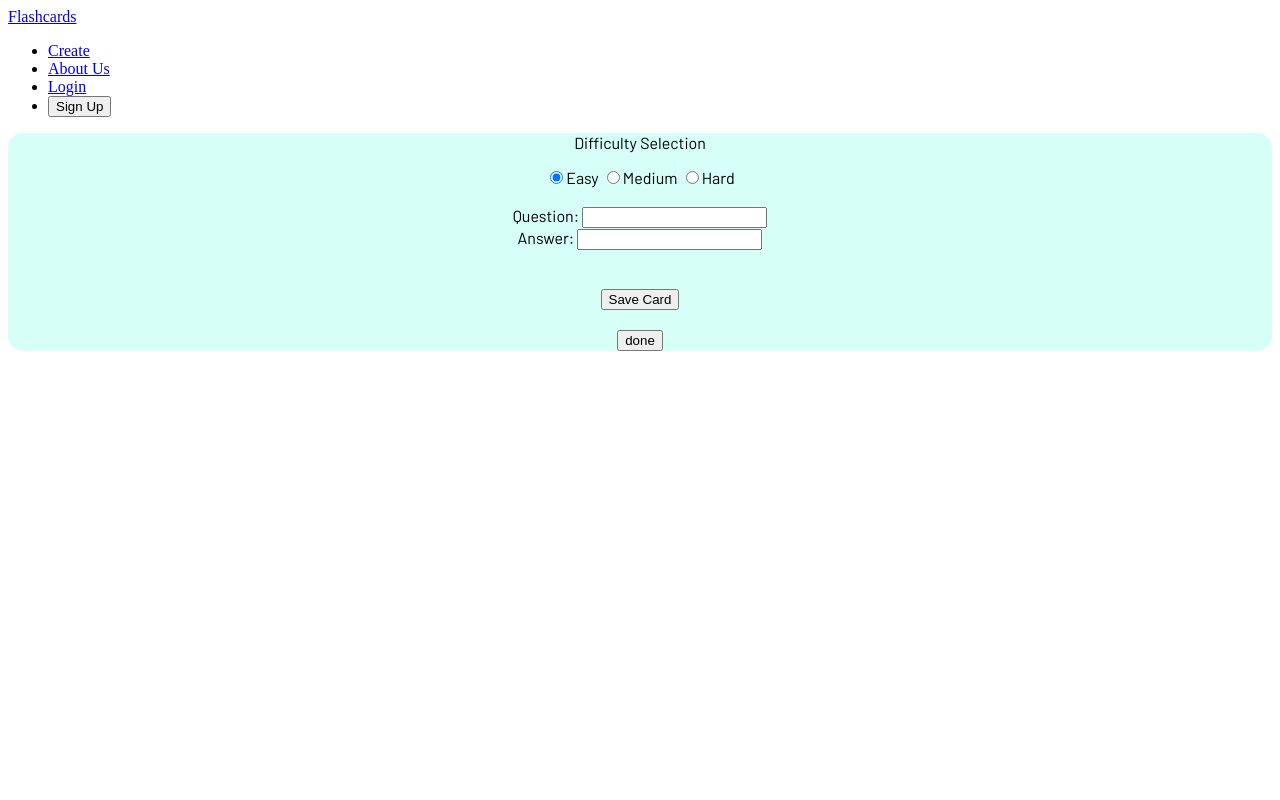
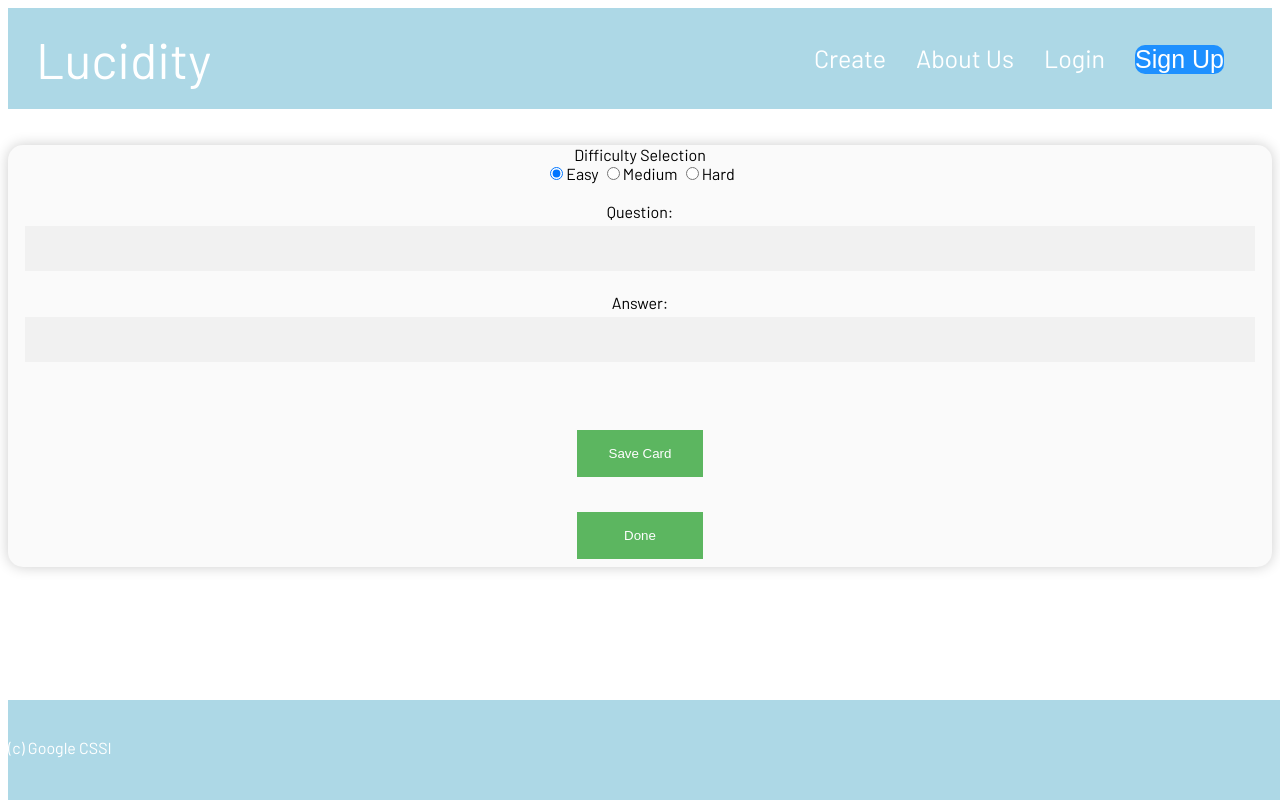
Before and after one commit to adelinowona/Flashcards-Lucidity, a Python web app: template templates/create.html in a window 1280 px wide. Run offline with Jinja, Linux system fonts and the light colour scheme; the template is opened without the code that fills it, so the values that code supplies are empty.

Commit message:
footer, and css stuff added

```diff
--- a/css/create.css
+++ b/css/create.css
@@ -1,4 +1,4 @@
-form, p {
+form {
 text-align: center;
 font-family: 'Barlow', sans-serif;
 }
@@ -6,10 +6,22 @@ font-family: 'Barlow', sans-serif;
 #container1 {
   width:100%;
   height:100%;
-  background: #D5FFF7;
+  background: #FAFAFA;
   top:0;
   left:0;
   flex: auto;
   border-radius: 15px 15px 15px 15px;
   padding: 5px, 0px, 5px, 0px;
+  -webkit-box-shadow: 0px 0px 14px 0px rgba(0,0,0,0.20);
 }
+
+.footer {
+    position: fixed;
+    bottom:0px;
+    width: 100%;
+    margin: 0;
+    background-color: lightblue;
+    height: 100px;/* or however high you would like */
+    font-family: 'Barlow', sans-serif;
+
+}
--- a/css/style.css
+++ b/css/style.css
@@ -1,3 +1,18 @@
+
+
+.footer {
+    position:absolute;
+    bottom:0px;
+    width: 100%;
+    margin: 0;
+    background-color: lightblue;
+    height: 100px;/* or however high you would like */
+    font-family: 'Barlow', sans-serif;
+    color: white;
+
+}
+
+
 
 p{
   padding: 0;
@@ -78,6 +93,17 @@ hr {
   opacity: 0.9;
 }
 
+.savebtn, .donebtn{
+  background-color: #4CAF50;
+  color: white;
+  padding: 16px 20px;
+  margin: 8px 0;
+  border: none;
+  cursor: pointer;
+  width: 10%;
+  opacity: 0.9;
+}
+
 .registerbtn:hover {
   opacity:1;
 }
@@ -91,14 +117,15 @@ hr {
 
 .navbar{
   /* border: 1px solid black; */
-  -webkit-box-shadow: 0px 0px 14px 0px rgba(0,0,0,0.75);
-  border-radius: 10px;
+  /* -webkit-box-shadow: 0px 0px 14px 0px rgba(0,0,0,0.75); */
+  /* border-radius: 10px; */
   min-width: 800px;
   background-color: lightblue;
   display: flex;
   justify-content: space-between;
   align-items: center;
   font-family: 'Barlow', sans-serif;
+  padding: 4px 8px;
 }
 .button-nav{
   background-color: Dodgerblue;
--- a/main.py
+++ b/main.py
@@ -82,7 +82,7 @@ class Profile0Handler(webapp2.RequestHandler):
             template = JINJA_ENVIRONMENT.get_template('templates/profile0.html')
             self.response.write(template.render(dict_variable))
 
- class Create(webapp2.RequestHandler):
+class Create(webapp2.RequestHandler):
     def get(self):
         create_template = JINJA_ENVIRONMENT.get_template('templates/create.html')
         self.response.write(create_template.render())
--- a/templates/Googlelogin.html
+++ b/templates/Googlelogin.html
@@ -14,4 +14,7 @@
     <h1>Welcome you need to sign with Google first</h1><br>
     <h1><a href="{{login_url}}">Sign In</a></h1>
   </body>
+  <div class="footer">
+  <br><br><p>(c) Google CSSI</p>
+</div>
 </html>
--- a/templates/create.html
+++ b/templates/create.html
@@ -3,12 +3,13 @@
   <head>
     <title>Create</title>
     <link rel="stylesheet" href="/css/create.css">
+    <link rel="stylesheet" href="/css/style.css">
     <meta charset="utf-8">
     <link href="https://fonts.googleapis.com/css?family=Barlow&display=swap" rel="stylesheet">
   </head>
   <body>
     <nav class="navbar">
-        <a href="/" class="logo">Flashcards</a>
+        <a href="/" class="logo">Lucidity</a>
         <ul class="main-nav">
             <li>
                 <a href="/" class="nav-links">Create</a>
@@ -25,7 +26,7 @@
         </ul>
       </nav>
 
-    <div id="container1">
+    <br><br><div id="container1">
     <form method=POST action="/create">
       <p class="font">Difficulty Selection</p>
       <label class="font">
@@ -39,11 +40,14 @@
       <br>
       Answer: <input type="text" name="answer" value="">
       <br><br>
-      <br><input type="submit" value="Save Card">
+      <br><input class="savebtn" type="submit" value="Save Card">
     </form>
-    <form action="/profile">
-      <br><input type="submit" value="done">
+    <form action="/profile0">
+      <br><input class="donebtn" type="submit" value="Done">
     </form>
     </div>
   </body>
+  <div class="footer">
+  <br><br><p>(c) Google CSSI</p>
+  </div>
 </html>
--- a/templates/signup.html
+++ b/templates/signup.html
@@ -7,7 +7,7 @@
   </head>
   <body>
     <nav class="navbar">
-        <a href="/" class="logo">Flashcards</a>
+        <a href="/" class="logo">Lucidity</a>
         <ul class="main-nav">
             <li>
                 <a href="/" class="nav-links">Create</a>
@@ -43,4 +43,7 @@
           </div>
         </form>
   </body>
+  <div class="footer">
+  <br><br><p>(c) Google CSSI</p>
+  </div>
 </html>
```
Also changed, not shown: css/flashcardstyle.css (+11 -0 lines), templates/flashcard.html (+4 -3 lines), templates/home.html (+6 -3 lines), templates/profile.html (+6 -1 lines), templates/profile0.html (+5 -2 lines).
